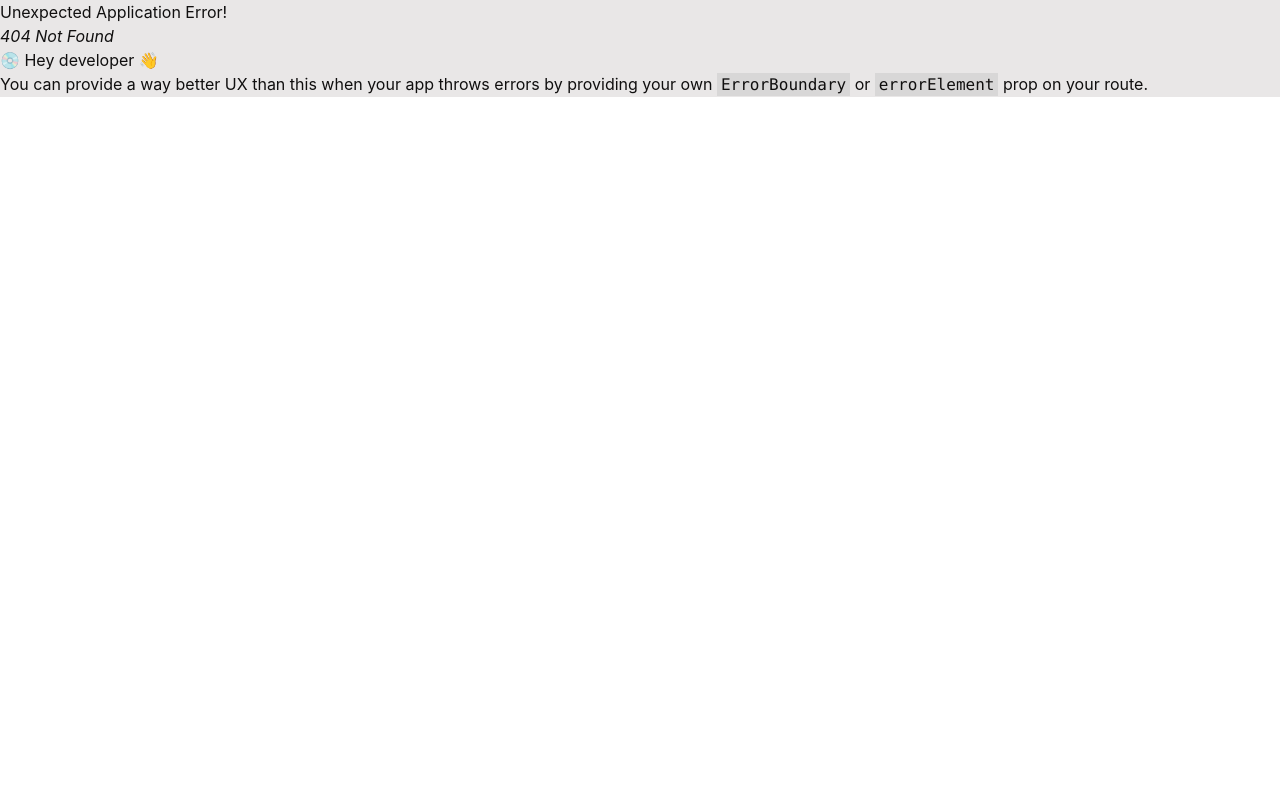
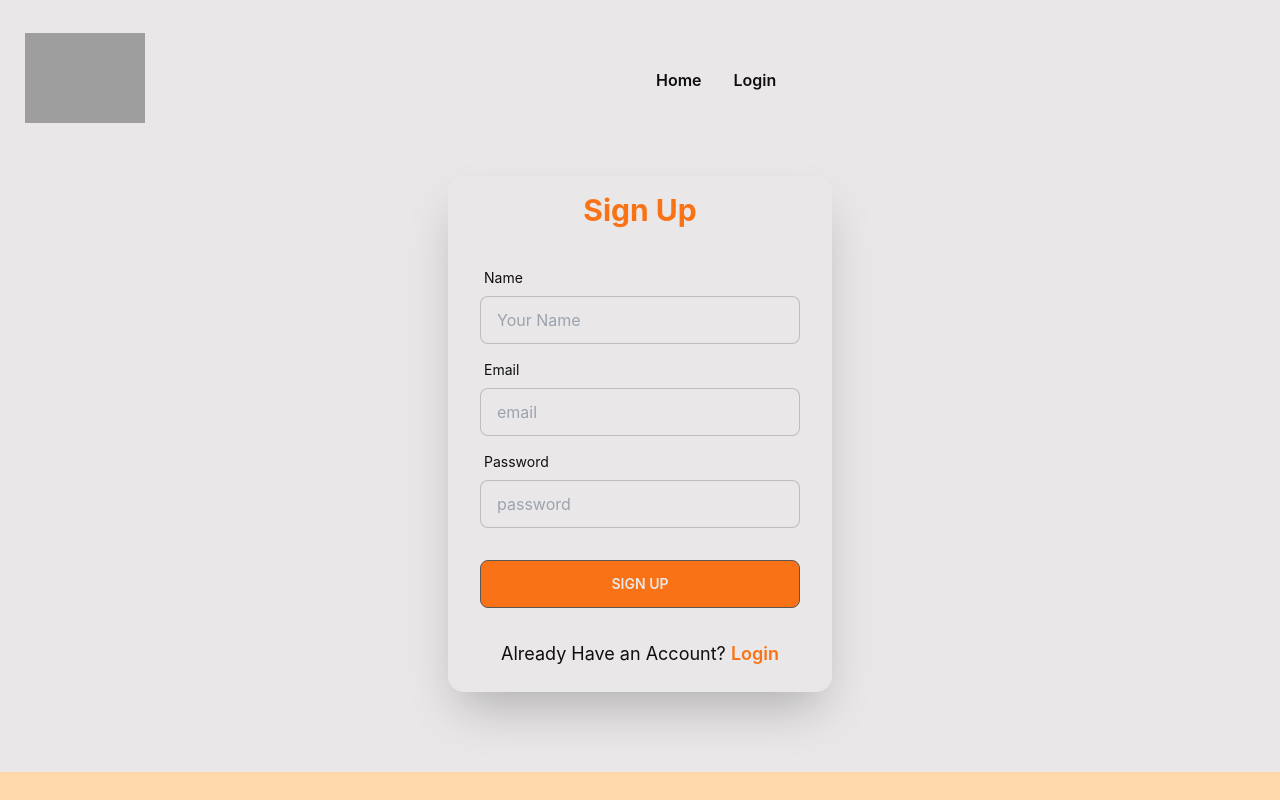
Before and after one commit to Anny27-pixel/homeMade-foodStore-client, a React (Create React App) app: page /signup in a window 1280 px wide. Before the commit this address had no page. Shown: the top 800 px of the page. Built offline with nearby package versions, Linux system fonts and the light colour scheme; grey boxes are pictures that could not be loaded.

Commit message:
signup page created and designed

```diff
--- a/src/Router/Routes/Routes.js
+++ b/src/Router/Routes/Routes.js
@@ -2,6 +2,7 @@ import { createBrowserRouter } from "react-router-dom";
 import Main from "../../Layout/Main";
 import Home from "../../pages/Home/Home/Home";
 import Login from "../../pages/Login/Login";
+import Signup from "../../pages/Signup/Signup";
 
 const router = createBrowserRouter([
     {
@@ -15,6 +16,10 @@ const router = createBrowserRouter([
             {
                 path: '/login',
                 element: <Login></Login>
+            },
+            {
+                path: '/signup',
+                element: <Signup></Signup>
             }
         ]
     }
--- a/src/pages/Login/Login.js
+++ b/src/pages/Login/Login.js
@@ -1,4 +1,5 @@
 import React from 'react';
+import { Link } from 'react-router-dom';
 
 const Login = () => {
 
@@ -16,13 +17,13 @@ const Login = () => {
                         <label className="label">
                             <span className="label-text">Email</span>
                         </label>
-                        <input type="text" placeholder="email" className="input input-bordered" />
+                        <input type="email" name='email' placeholder="email" className="input input-bordered" />
                     </div>
                     <div className="form-control">
                         <label className="label">
                             <span className="label-text">Password</span>
                         </label>
-                        <input type="text" placeholder="password" className="input input-bordered" />
+                        <input type="password" name='password' placeholder="password" className="input input-bordered" />
                         <label className="label">
                             <a href="#" className="label-text-alt link link-hover">Forgot password?</a>
                         </label>
@@ -32,6 +33,7 @@ const Login = () => {
 
                     </div>
                 </form>
+                <p className='text-lg mx-auto mb-6 '>New to our Website? <Link className='text-lg font-semibold text-orange-500' to='/signup'>Sign Up</Link> </p>
             </div>
 
         </div>
--- a/src/pages/Shared/Header/Header.js
+++ b/src/pages/Shared/Header/Header.js
@@ -6,6 +6,7 @@ const Header = () => {
 
     const menuItems = <>
         <li className='font-semibold'><Link to='/'>Home</Link></li>
+        <li className='font-semibold'><Link to='/login'>Login</Link></li>
     </>
 
     return (
@@ -24,7 +25,7 @@ const Header = () => {
                 </Link>
             </div>
             <div className="navbar-center hidden lg:flex">
-                <ul className="menu menu-horizontal p-0">
+                <ul className="menu menu-horizontal p-0 mt-12">
                     {menuItems}
                 </ul>
             </div>
--- /dev/null
+++ b/src/pages/Signup/Signup.js
@@ -0,0 +1,45 @@
+import React from 'react';
+import { Link } from 'react-router-dom';
+
+
+const Signup = () => {
+    const handleSignUp = event => {
+        event.preventDefault();
+    }
+    return (
+        <div className="hero my-20">
+            <div className="card flex-shrink-0 w-full max-w-sm shadow-2xl bg-base-100">
+                <h1 className='text-3xl mx-auto mt-4 font-bold text-orange-500'>Sign Up</h1>
+                <form onSubmit={handleSignUp} className="card-body ">
+                    <div className="form-control">
+                        <label className="label">
+                            <span className="label-text">Name</span>
+                        </label>
+                        <input type="text" name='name' placeholder="Your Name" className="input input-bordered" />
+                    </div>
+                    <div className="form-control">
+                        <label className="label">
+                            <span className="label-text">Email</span>
+                        </label>
+                        <input type="email" name='email' placeholder="email" className="input input-bordered" required />
+                    </div>
+                    <div className="form-control">
+                        <label className="label">
+                            <span className="label-text">Password</span>
+                        </label>
+                        <input type="password" name='password' placeholder="password" className="input input-bordered" required />
+
+                    </div>
+                    <div className="form-control mt-6">
+                        <input className="btn bg-orange-500" type="submit" value="Sign Up" />
+
+                    </div>
+                </form>
+                <p className='text-lg mx-auto mb-6 '>Already Have an Account? <Link className='text-lg font-semibold text-orange-500' to='/login'>Login</Link> </p>
+            </div>
+
+        </div>
+    );
+};
+
+export default Signup;
```
